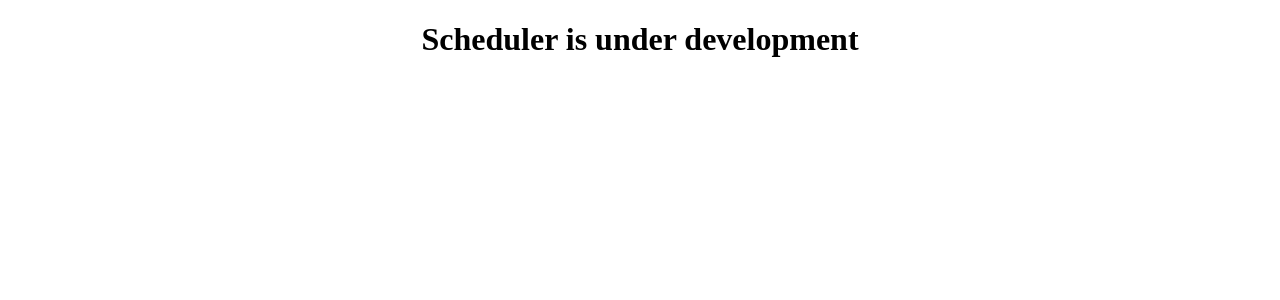
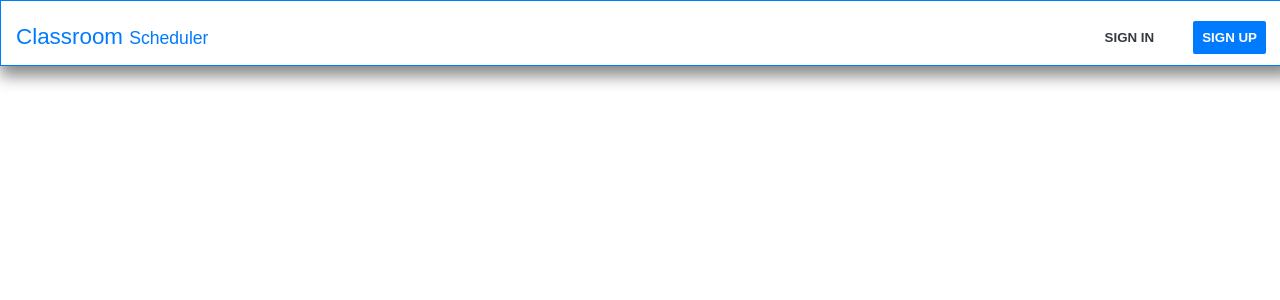
Before and after one commit to ak-1420/Scheduler, a React (Create React App) app in the folder client/: page / in a window 1280 px wide. Shown: the top 300 px of the page. Built offline with nearby package versions, Linux system fonts and the light colour scheme.

Commit message:
header added

```diff
--- /dev/null
+++ b/client/public/css/styles.css
@@ -0,0 +1,155 @@
+.text-light {
+  color: #f8f9fa;
+}
+
+body {
+  font-family: "Overpass", sans-serif;
+  background: #fff;
+  color: #007bff;
+  margin: 0;
+  padding: 0;
+}
+
+header {
+  position: fixed;
+  height: 4rem;
+  left: 0px;
+  top: 0;
+  width: 100%;
+  border: 1px solid;
+  -webkit-box-shadow: 0px 10px 8px 10px #888888;
+  box-shadow: 5px 5px 15px 5px #888888;
+}
+
+header .text-title {
+  font-weight: 500;
+  padding: 10px;
+  font-size: 1.4rem;
+  margin: 5px;
+  text-align: left;
+  position: absolute;
+  top: 40%;
+  -webkit-transform: translateY(-40%);
+          transform: translateY(-40%);
+}
+
+header .text-title span {
+  font-size: 1.1rem;
+  font-weight: 80;
+}
+
+header .auth {
+  text-align: right;
+  -webkit-box-pack: right;
+      -ms-flex-pack: right;
+          justify-content: right;
+  padding-top: 5px;
+}
+
+.btn {
+  padding: 9px;
+  margin: 15px;
+  text-transform: uppercase;
+  cursor: pointer;
+}
+
+.btn-light {
+  background-color: #fff;
+  border-color: #fff;
+  font-weight: bold;
+  color: #343a40;
+  border-radius: 5px;
+  border-style: none;
+}
+
+.btn-primary {
+  background-color: #007bff;
+  border-color: #fff;
+  color: #fff;
+  font-weight: bold;
+  border-radius: 2px;
+  border-style: none;
+}
+
+main {
+  min-height: 90vh;
+  margin: 0;
+  padding: 0;
+  height: auto;
+  background-color: #fff;
+  margin-top: 5rem;
+}
+
+#auth-drawer {
+  height: 100%;
+  width: 0;
+  position: fixed;
+  z-index: 1;
+  top: 0;
+  left: 0;
+  background-color: #343a40;
+  opacity: 0.5;
+  overflow-x: hidden;
+  -webkit-transition: 0.5s;
+  transition: 0.5s;
+  padding-top: 60px;
+}
+
+#auth-drawer .login {
+  -webkit-box-sizing: border-box;
+          box-sizing: border-box;
+  min-width: 320px;
+  max-height: 320px;
+  margin-top: 15%;
+}
+
+#auth-drawer .login h2 {
+  text-align: center;
+}
+
+#auth-drawer span {
+  position: absolute;
+  top: 0;
+  right: 25px;
+  font-size: 36px;
+  margin-left: 50px;
+  cursor: pointer;
+  color: #f8f9fa;
+}
+
+#auth-drawer a {
+  padding: 8px 8px 8px 32px;
+  text-decoration: none;
+  font-size: 25px;
+  color: #818181;
+  display: block;
+  -webkit-transition: 0.3s;
+  transition: 0.3s;
+}
+
+@media screen and (max-height: 450px) {
+  .auth-drawer {
+    padding-top: 15px;
+  }
+}
+
+.form-input {
+  margin: 10px auto 10px 60px;
+  min-height: 25px;
+  text-align: left;
+  font-size: 1.4rem;
+  width: 80%;
+  padding: 10px;
+}
+
+.btn-drawer {
+  margin-top: 12%;
+  position: absolute;
+  left: 50%;
+  -webkit-transform: translateX(-50%);
+          transform: translateX(-50%);
+  cursor: pointer;
+  font-size: 1rem;
+  padding: 15px;
+  border-radius: 3px;
+}
--- a/client/public/index.html
+++ b/client/public/index.html
@@ -24,7 +24,11 @@
       work correctly both with client-side routing and a non-root public URL.
       Learn how to configure a non-root public URL by running `npm run build`.
     -->
-    <title>React App</title>
+
+    <link rel="stylesheet" href="./css/styles.css">
+
+
+    <title>Scheduler</title>
   </head>
   <body>
     <noscript>You need to enable JavaScript to run this app.</noscript>
--- a/client/src/App.css
+++ /dev/null
@@ -1,38 +0,0 @@
-.App {
-  text-align: center;
-}
-
-.App-logo {
-  height: 40vmin;
-  pointer-events: none;
-}
-
-@media (prefers-reduced-motion: no-preference) {
-  .App-logo {
-    animation: App-logo-spin infinite 20s linear;
-  }
-}
-
-.App-header {
-  background-color: #282c34;
-  min-height: 100vh;
-  display: flex;
-  flex-direction: column;
-  align-items: center;
-  justify-content: center;
-  font-size: calc(10px + 2vmin);
-  color: white;
-}
-
-.App-link {
-  color: #61dafb;
-}
-
-@keyframes App-logo-spin {
-  from {
-    transform: rotate(0deg);
-  }
-  to {
-    transform: rotate(360deg);
-  }
-}
--- a/client/src/App.js
+++ b/client/src/App.js
@@ -1,8 +1,9 @@
+import DataProvider from "./Components/DataProvider";
 
 function App() {
   return (
     <div className="App">
-      <h1 style={{textAlign:'center'}}>Scheduler is under development</h1>
+      <DataProvider />
     </div>
   );
 }
--- /dev/null
+++ b/client/src/Components/DataProvider.jsx
@@ -0,0 +1,33 @@
+import React from 'react';
+import Header from "./Header";
+import Main from "./Main";
+import SideDrawer from "./SideDrawer";
+
+
+class DataProvider extends React.Component {
+    constructor(props) {
+        super(props);
+        this.state = {};
+    }
+
+    openSidebar = () => {
+        document.getElementById("auth-drawer").style.width = "50%";
+    }
+
+    closeSidebar = () => {
+        document.getElementById("auth-drawer").style.width = "0";
+    }
+
+
+    render() {
+        return (
+            <div>
+                <Header openDrawer = {this.openSidebar} closeDrawer = {this.closeSidebar}/>
+                <Main openDrawer = {this.openSidebar} closeDrawer = {this.closeSidebar}/>
+                <SideDrawer closeDrawer = {this.closeSidebar}/>
+            </div>
+        );
+    }
+}
+
+export default DataProvider;
--- /dev/null
+++ b/client/src/Components/Header.jsx
@@ -0,0 +1,31 @@
+import React from 'react';
+
+class Header extends React.Component {
+    constructor(props) {
+        super(props);
+        this.state = {};
+    }
+
+
+    signIn = () => {
+        this.props.openDrawer();
+    }
+
+    signUp = () => {
+        this.props.openDrawer();
+    }
+
+    render() {
+        return (
+            <header>
+                <h1 className="text-title">Classroom <span >Scheduler</span></h1>
+                <div className="auth">
+                    <button onClick={this.signIn} className="btn btn-light" type="submit">sign in</button>
+                    <button onClick={this.signUp} className="btn btn-primary" type="submit">sign up</button>
+                </div>
+            </header>
+        );
+    }
+}
+
+export default Header;
--- /dev/null
+++ b/client/src/Components/Login.jsx
@@ -0,0 +1,25 @@
+import React from 'react';
+
+class Login extends React.Component {
+    constructor(props) {
+        super(props);
+        this.state = {};
+    }
+
+    render() {
+        return (
+            <React.Fragment>
+
+                 <form className="login">
+                 <h2 className="text-light"> Login </h2>
+                    <input className="form-input" type="text" name="email" id="txtEmail"/>
+                    <input className="form-input" type="password" name="password" id="txtPassword"/>
+                    <button type="submit" className="btn-primary btn-drawer">Login</button>
+                    <p> Don't have an account ? <a href="/signup">sign up</a></p>
+                </form>
+            </React.Fragment>
+        );
+    }
+}
+
+export default Login;
--- /dev/null
+++ b/client/src/Components/Main.jsx
@@ -0,0 +1,19 @@
+import React from 'react';
+
+class Main extends React.Component {
+
+    constructor(props) {
+        super(props);
+        this.state = {};
+    }
+
+    render() {
+        return (
+            <main>
+
+            </main>
+        );
+    }
+}
+
+export default Main;
--- /dev/null
+++ b/client/src/Components/SideDrawer.jsx
@@ -0,0 +1,20 @@
+import React from 'react';
+import Login from './Login';
+
+class SideDrawer extends React.Component {
+    constructor(props) {
+        super(props);
+        this.state = {};
+    }
+
+    render() {
+        return (
+            <div className="sidebar" id="auth-drawer">
+                <span onClick = {this.props.closeDrawer} > &times; </span>
+                <Login />
+            </div>
+        );
+    }
+}
+
+export default SideDrawer;
```
Also changed, not shown: client/public/css/styles.min.css (added, +1 -0 lines), 1 other file (tests, documents, lock files or other folders).
